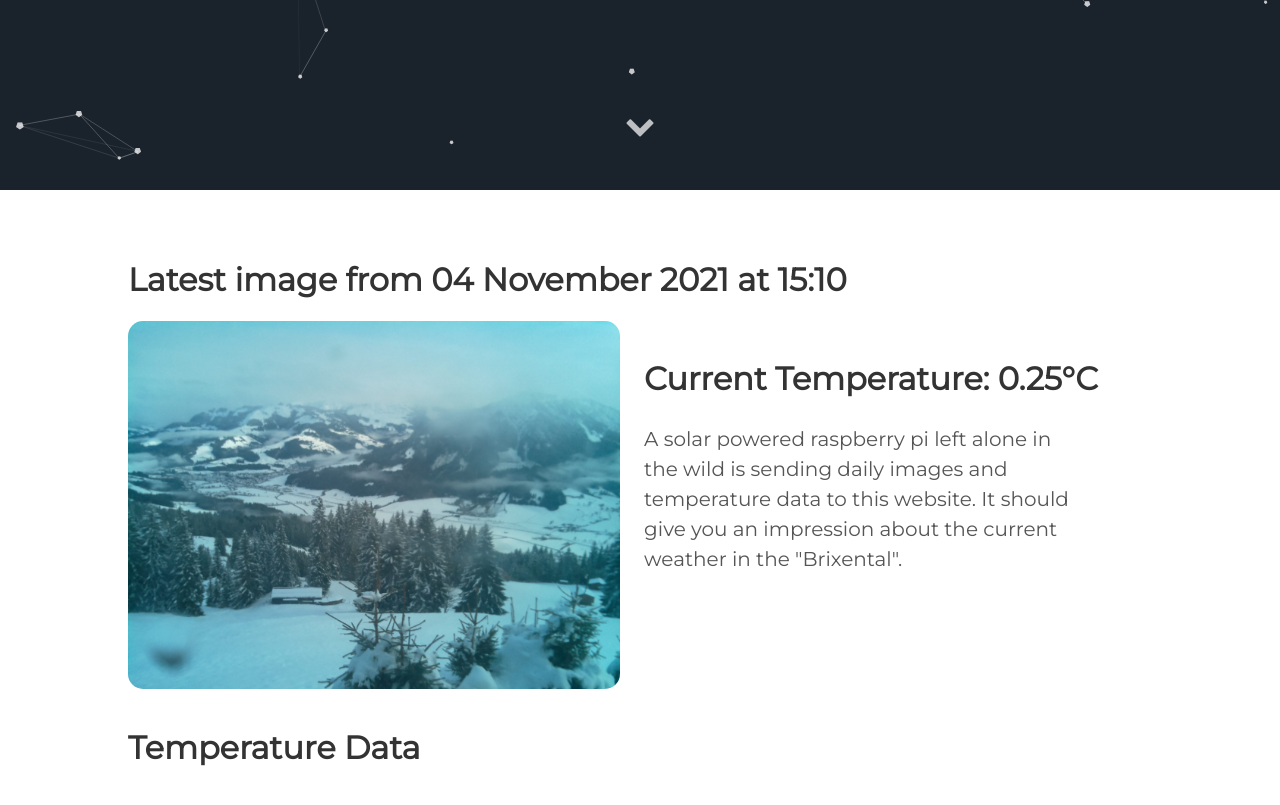
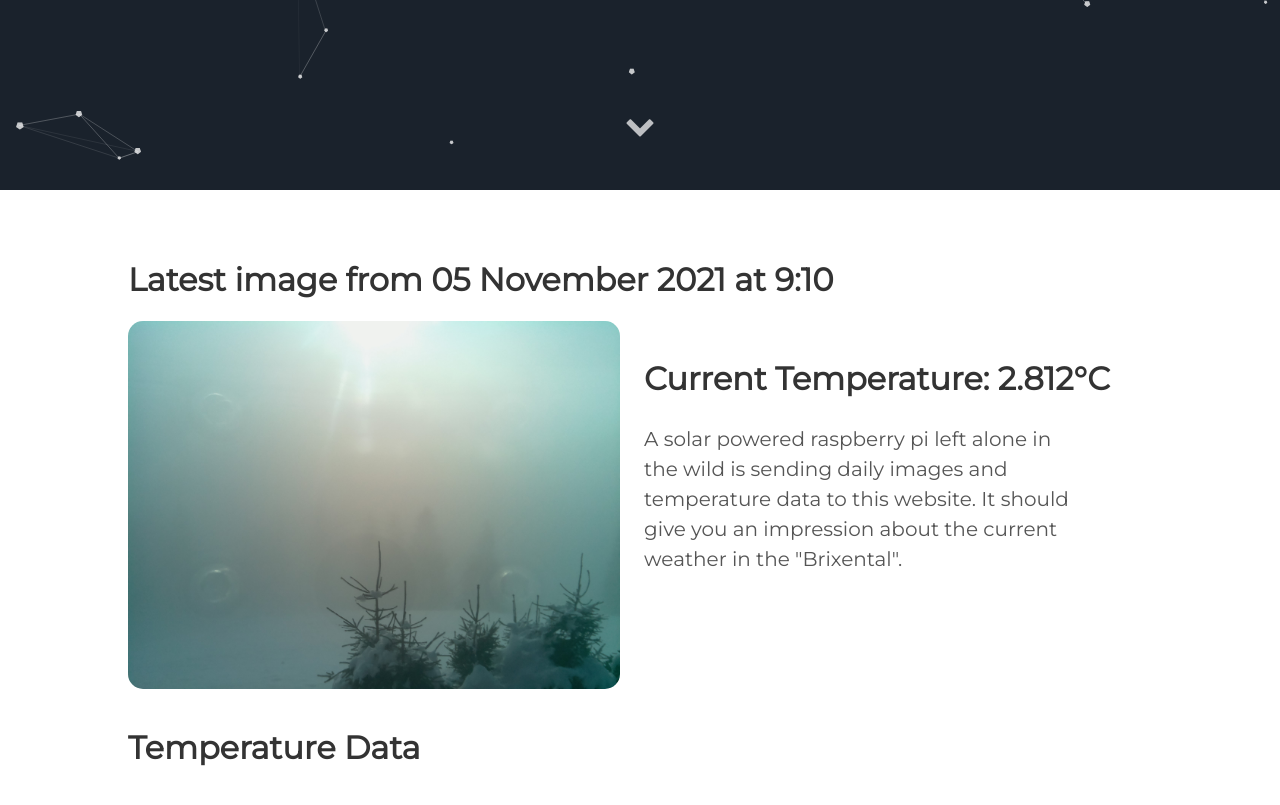
Before and after one commit to vektorious/vektorious.github.io, a Jekyll site: the page built from resources/huette.md, in a window 1280 px wide and 900 px high, scrolled down 710 px. Shown: the top 805 px of the window. Built offline with Jekyll 4.4.1, drawn with Linux system fonts in a browser that asks for light colours.

Commit message:
I'm a bot beep boop

```diff
--- a/resources/huette.md
+++ b/resources/huette.md
@@ -6,13 +6,13 @@ image: '/assets/img/'
 description: 'Live image from the Austrian alps'
 twitter_text: ' '
 ---
-## Latest image from 04 November 2021 at 15:10
+## Latest image from 05 November 2021 at  9:10
 <div class="huette">
   <div class="huette-image">
     <img src="{{ "/assets/img/huette.jpg" | prepend: site.baseurl }}">
   </div>
   <div class="huette-text">
-        <h2>Current Temperature: 0.25°C</h2>
+        <h2>Current Temperature: 2.812°C</h2>
         <p>A solar powered raspberry pi left alone in the wild is sending daily images and temperature data to this website. It should give you an impression about the current weather in the "Brixental".</p>
 
   </div>
```
Also changed, not shown: rpi-script/2021-11-05_090913.txt (renamed from rpi-script/2021-11-04_150913.txt, +5 -5 lines), rpi-script/huette.md (+2 -2 lines), assets/img/huette.jpg, assets/img/temp_plot.png, rpi-script/temp_plot.png, 1 other file.
